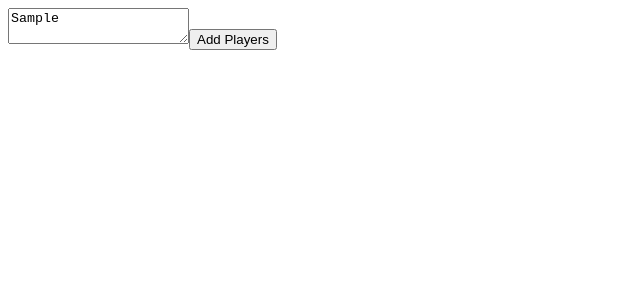
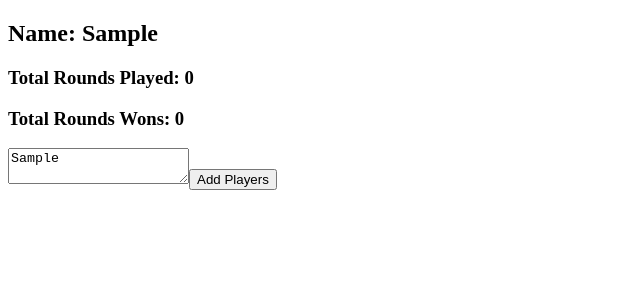
Before and after one commit to Uribouz/playground, an Angular app in the folder badminton-matching-app/: page / in a window 1280 px wide. Both pictures are taken after typing "Sample" into the empty fields and a click on the button "Add Players". Shown: the top 300 px of the page, without its empty margins (0-640 px from the left). Built offline with nearby package versions, Linux system fonts and the light colour scheme.

Commit message:
feat: can See list of players

```diff
--- a/badminton-matching-app/src/app/app.component.ts
+++ b/badminton-matching-app/src/app/app.component.ts
@@ -1,12 +1,12 @@
 import { Component } from '@angular/core';
 import { RouterOutlet } from '@angular/router';
-
+import { PlayerListComponent } from './player-list/player-list.component';
 @Component({
   selector: 'app-root',
   standalone: true,
-  imports: [RouterOutlet],
+  imports: [RouterOutlet, PlayerListComponent],
   templateUrl: './app.component.html',
-  styleUrl: './app.component.css'
+  styleUrl: './app.component.css',
 })
 export class AppComponent {
   title = 'badminton-matching-app';
--- a/badminton-matching-app/src/app/player-list/player-list.component.html
+++ b/badminton-matching-app/src/app/player-list/player-list.component.html
@@ -1,4 +1,10 @@
 <div>
+  <div *ngFor="let player of playersMap | keyvalue">
+    <h2>Name: {{ player.key }}</h2>
+    <h3>Total Rounds Played: {{ player.value.totalRoundsPlayed }}</h3>
+    <h3>Total Rounds Wons: {{ player.value.totalRoundsWon }}</h3>
+  </div>
+
   <textarea #playerList placeholder="Player List"></textarea>
   <button (click)="addPlayerList(playerList.value)">Add Players</button>
 </div>
--- a/badminton-matching-app/src/app/player-list/player-list.component.ts
+++ b/badminton-matching-app/src/app/player-list/player-list.component.ts
@@ -1,14 +1,24 @@
 import { Component } from '@angular/core';
-
+import { Player } from '../player/player';
+import { CommonModule } from '@angular/common';
 @Component({
   selector: 'app-player-list',
   standalone: true,
-  imports: [],
+  imports: [CommonModule],
   templateUrl: './player-list.component.html',
   styleUrl: './player-list.component.css',
 })
 export class PlayerListComponent {
-  addPlayerList(playerList: string) {
-    console.log('Hey: ' + playerList);
+  playersMap = new Map();
+  addPlayerList(newPlayers: string) {
+    // const oldPlayers = Array.from(this.playersMap, ([value]) => value);
+    // console.log('oldPlayers: ' + oldPlayers);
+    // console.log('newPlayers: ' + newPlayers);
+    newPlayers.split(',').forEach((player) => {
+      if (!this.playersMap.has(player)) {
+        console.log('New player: ' + player);
+        this.playersMap.set(player, new Player(player));
+      }
+    });
   }
 }
--- /dev/null
+++ b/badminton-matching-app/src/app/player/player.ts
@@ -0,0 +1,10 @@
+export class Player {
+  name: string = '';
+  totalRoundsPlayed: number = 0;
+  totalRoundsWon: number = 0;
+  isBreaking: boolean = false;
+
+  constructor(name: string) {
+    this.name = name;
+  }
+}
```
Also changed, not shown: 2 other files (tests, documents, lock files or other folders).
